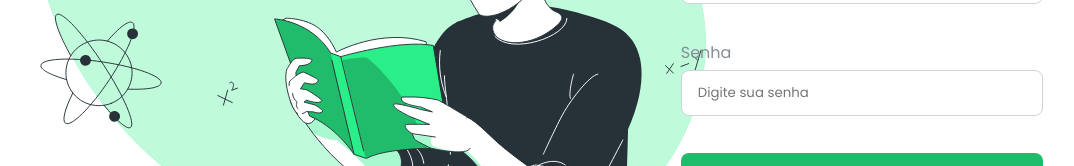
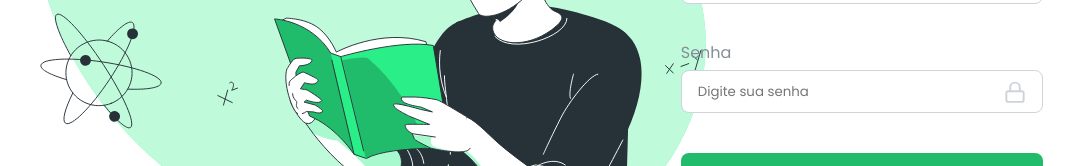
Before and after one commit to Eduardo-R-Moraes/primeiro-projeto-angular, an Angular app: page / in a window 1280 px wide. Shown: the part 451-617 px from the top of the page, without its empty margins (162-1236 px from the left). Built offline with nearby package versions, Linux system fonts and the light colour scheme.

Commit message:
Adicionado icone de cadeado no login

```diff
--- a/src/app/components/login/login.component.html
+++ b/src/app/components/login/login.component.html
@@ -26,7 +26,12 @@
 
             <div class="label-input">
                 <label for="">Senha</label>
-                    <input type="text" placeholder="Digite sua senha">
+
+                <div class="input-icone">
+                    <input [type]="visible ? 'text':'password' " placeholder="Digite sua senha">
+                    <img [src]="icone" alt="Cadeado fechado." (click)="mudarType()" class="cadeado">
+                </div>
+
             </div>
 
             <button>Entrar</button>
--- a/src/app/components/login/login.component.scss
+++ b/src/app/components/login/login.component.scss
@@ -63,6 +63,7 @@ body {
             gap: 7.7%;
 
             label {
+                width: 100%;
                 color: $label-color;
                 font-size: 1rem;
                 font-weight: 400;
@@ -75,6 +76,8 @@ body {
 
             input {
                 height: 3rem;
+                width: 100%;
+
                 padding: 0.75rem 1rem;
 
                 border-radius: 0.5rem;
@@ -82,6 +85,39 @@ body {
 
                 font-weight: 400;
                 line-height: 1.5rem;
+            }
+
+            .input-icone {
+                height: 3rem;
+
+                display: flex;
+                align-items: center;
+                position: relative;
+
+                img {
+                    height: 1.5rem;
+                    width: 1.5rem;
+                    position: absolute;
+                    right: 1rem;
+                }
+
+                img:hover {
+                    cursor: pointer;
+                }
+
+                input {
+                    height: 100%;
+                    width: 100%;
+                    padding: 0.75rem 1rem;
+
+                    position: absolute;
+
+                    border-radius: 0.5rem;
+                    border: 1px solid $input-color;
+
+                    font-weight: 400;
+                    line-height: 1.5rem;
+                }
             }
         }
 
@@ -95,6 +131,8 @@ body {
             border: none;
             border-radius: 0.5rem;
             color: white;
+
+            transition: 0.1s;
         }
 
         button:hover {
@@ -116,7 +154,3 @@ body {
         }
     }
 }
-
-label input {
-    width: 100%;
-}
--- a/src/app/components/login/login.component.ts
+++ b/src/app/components/login/login.component.ts
@@ -9,5 +9,11 @@ import { RouterModule } from '@angular/router';
   styleUrl: './login.component.scss'
 })
 export class LoginComponent {
-  texto: string = 'Clique aqui para ir para registro!'
+  icone: string = "cadeado-fechado.svg"
+  visible: boolean = false;
+
+  mudarType(): void {
+    this.visible = !this.visible;
+    this.icone = this.visible ? "cadeado-aberto.svg":"cadeado-fechado.svg"
+  }
 }
```
Also changed, not shown: public/cadeado-aberto.svg (added), public/cadeado-fechado.svg (added). Lines whose indentation alone changed are shown as unchanged.
